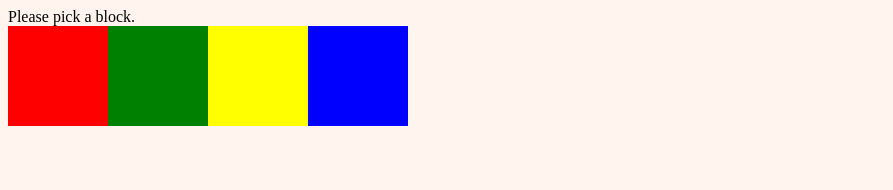
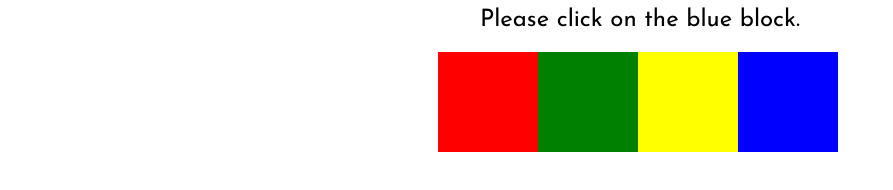
Before and after one commit to jtorborg/rho_color_block_picker, a plain HTML site: page index.html in a window 1280 px wide. Shown: the whole page, without its empty margins (0-893 px from the left). Drawn offline with Linux system fonts and the light colour scheme.

Commit message:
revamped for UX

```diff
--- a/app.js
+++ b/app.js
@@ -3,26 +3,29 @@ console.log("app.js is working");
 $(document).ready(function() {
     // array of colors
     var colorArray = ['red', 'green', 'yellow', 'blue'];
-
+    var result;
     //append 4 block with jQuery
     createBlocks();
-    $('.textContainer').text("Please pick a block.");
+    chooseRandomBlock();
 
-    //createBlock function
-    function createBlocks() {
-        for (var i = 0; i < colorArray.length; i++) {
-            $('.container').append("<div class='" + colorArray[i] + "'></div>");
-            $('.container').children().last().data('id', colorArray[i]);
-        }
-    }
+
+    //$('.textContainer').text("Please click on the " + colorArray[result] + " block.");
+
+//     //Run the initial random function
+//     chooseColor()
+//
+//     //Initial random function
+//     function chooseColor () {
+//
+// var result = randomNumber(0, 3);
+// var firstClass = colorArray[result];
+// console.log(firstClass);
+// $('.textContainer').text("Please click the " + firstClass + " block.");
+//
+//     }
+
 
     //Prompt the player to pick one of the color blocks you created at random.
-    $('.textContainer').text("Please pick a block.");
-
-
-    function randomNumber(min, max) {
-        return Math.floor(Math.random() * (1 + max - min) + min);
-    }
 
     //event listeners
     $('.red').on('click', randomColor);
@@ -31,8 +34,11 @@ $(document).ready(function() {
     $('.blue').on('click', randomColor);
 
     function randomColor() {
-        var result = randomNumber(0, 3);
-        console.log("Result of random number function:", result);
+
+      //chooseRandomBlock();
+      //var result = randomNumber(0, 3);
+
+        //console.log("Result of random number function:", result);
         console.log("This:", this);
 
         var className = $(this).attr('class');
@@ -41,21 +47,22 @@ $(document).ready(function() {
 
         var chosen = colorArray.indexOf(colorData);
         console.log("Array index number of color chosen:", chosen);
-        //var chosen2 = colorArray.indexOf(className);
-        //console.log(chosen2);
+        var chosen2 = colorArray.indexOf(className);
+        console.log("Result", result);
+        console.log(chosen2);
+        $('.textContainer').text("Please click on the " + colorArray[colorData] + " block.");
 
         //If the player clicks on the correct color block, give them a success message.
         //Prompt the player to pick another block randomly and let them keep playing.
+        if (chosen == result) {
+            $('.textContainer').text("Good job. Please play again.");
 
-        if (chosen == result) {
-            $('.textContainer').text("Good job. Please keep playing");
         } else {
-          //If they pick the wrong color, let them know.
-
+            //If they pick the wrong color, let them know.
             $('.textContainer').text("Please try again.");
         }
+
     }
-
 
 
 
@@ -67,8 +74,29 @@ $(document).ready(function() {
     //alert("Please try again.")
     //}
 
+    function randomNumber(min, max) {
+        return Math.floor(Math.random() * (1 + max - min) + min);
+    }
 
 
 
+    //createBlock function
+    function createBlocks() {
+        for (var i = 0; i < colorArray.length; i++) {
+            $('.container').append("<div class='" + colorArray[i] + "'></div>");
+            $('.container').children().last().data('id', colorArray[i]);
+
+        }
+    }
+
+    function chooseRandomBlock() {
+      result = randomNumber(0, 3);
+      console.log("Result of random number function:", result);
+      $('.textContainer').text("Please click on the " + colorArray[result] + " block.");
+      return result;
+
+
+    }
+
 
 });
--- a/index.html
+++ b/index.html
@@ -6,6 +6,7 @@
     <title></title>
     <script src="jquery-3.1.0.min.js"></script>
     <script src="app.js"></script>
+    <link rel="stylesheet" type="text/css" href="https://fonts.googleapis.com/css?family=Josefin+Sans">
     <link rel="stylesheet" href="styles.css" />
 </head>
 
--- a/styles.css
+++ b/styles.css
@@ -1,9 +1,4 @@
-*{
 
-background-color: seashell;
-
-
-}
 
 .red {
 
@@ -11,6 +6,8 @@ background-color: seashell;
   height: 100px;
   background-color: red;
   float: left;
+  margin-left: 430px;
+
 
 }
 
@@ -20,6 +17,8 @@ background-color: seashell;
   height: 100px;
   background-color: green;
   float: left;
+  margin: auto;
+
 
 }
 
@@ -29,6 +28,7 @@ background-color: seashell;
   height: 100px;
   background-color: yellow;
   float: left;
+  margin: auto;
 
 }
 
@@ -38,10 +38,14 @@ background-color: seashell;
   height: 100px;
   background-color: blue;
   float: left;
+  margin: auto
+
 
 }
 
 .textContainer {
-
-
+  font-family: 'josefin sans', serif;
+  font-size: 24px;
+text-align: center;
+padding-bottom: 20px;
 }
```
